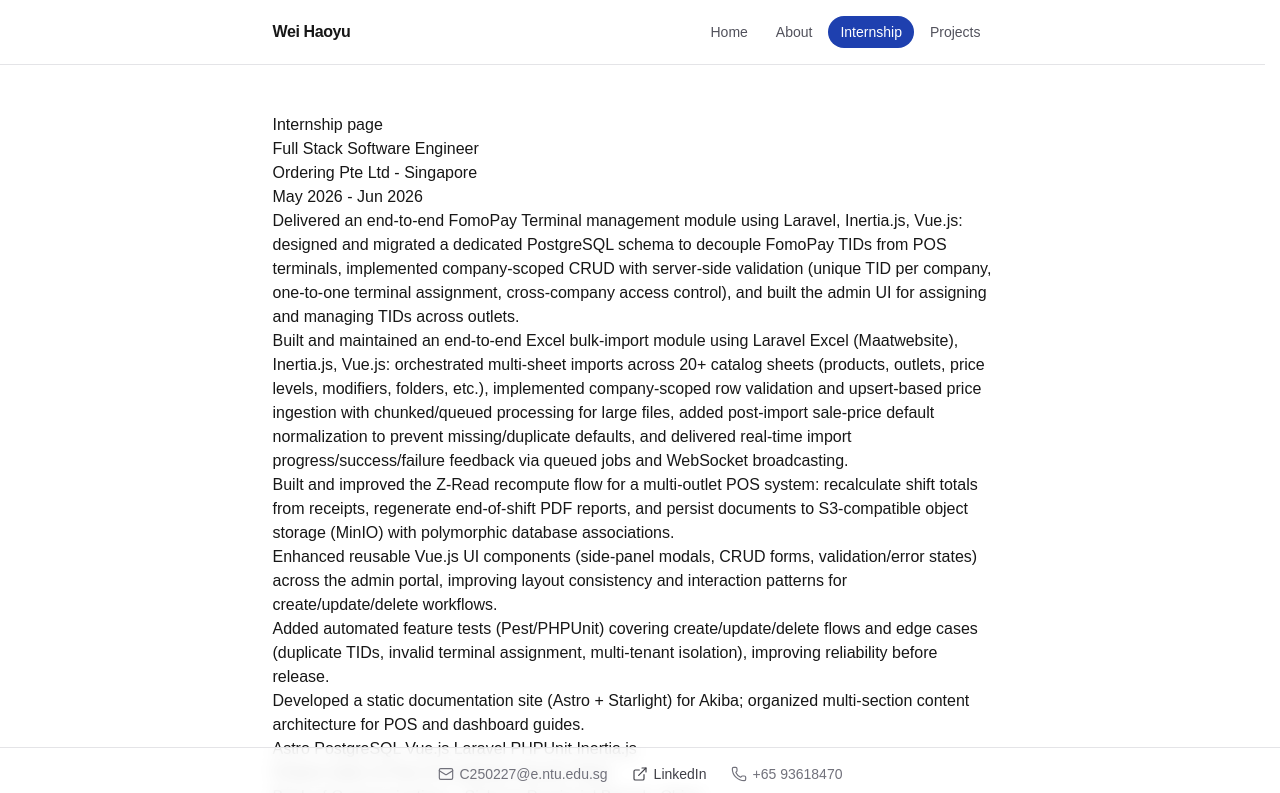
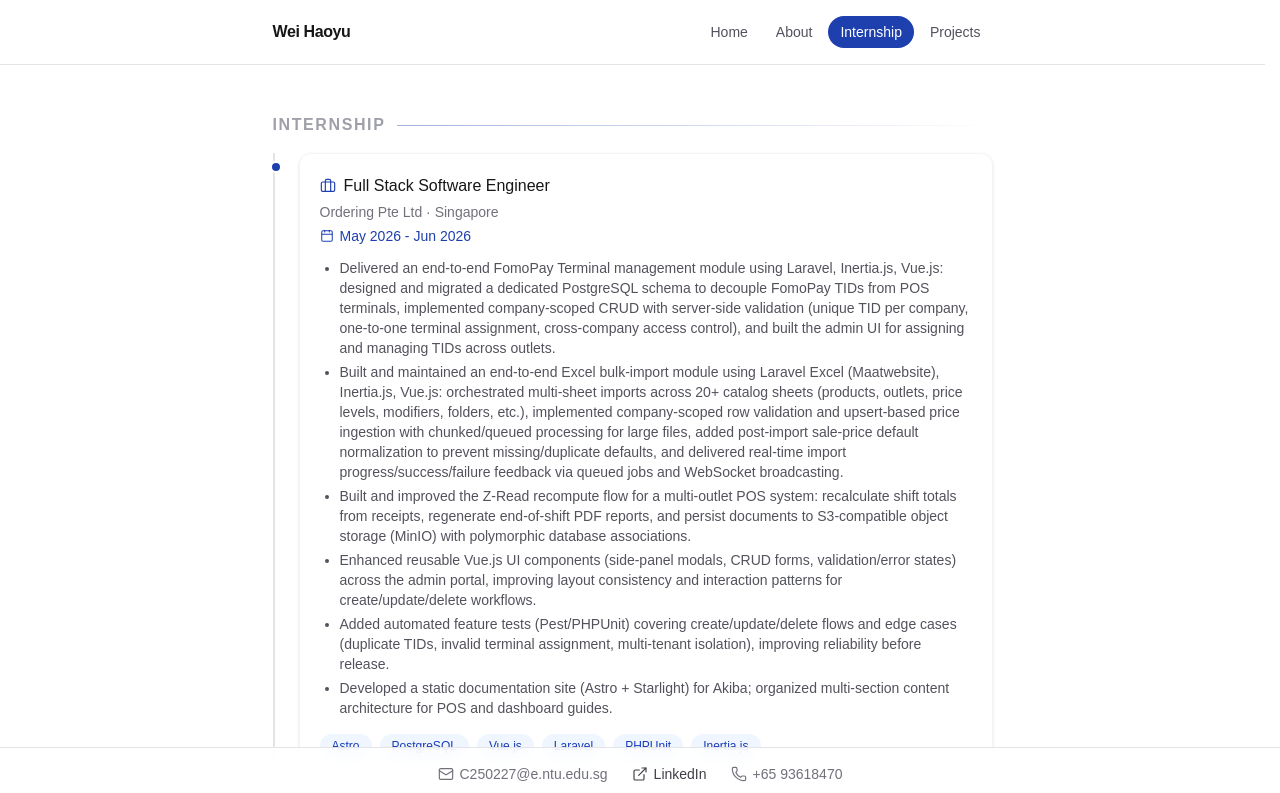
Before and after one commit to whyeric92-eng/my-website, a Next.js app: page /internship in a window 1280 px wide. Shown: the top 793 px of the page. Built offline with nearby package versions, Linux system fonts and the light colour scheme.

Commit message:
feat: polish the UI of internship page and make timelineCard and sectionLabel reusable

```diff
--- a/app/about/page.tsx
+++ b/app/about/page.tsx
@@ -1,5 +1,6 @@
-import type { ReactNode } from "react";
-import { Calendar, FileText, GraduationCap, Users } from "lucide-react";
+import { FileText, GraduationCap, Users } from "lucide-react";
+import SectionLabel from "@/components/SectionLabel";
+import TimelineCard from "@/components/TimelineCard";
 import { bio, education, communityExperience, hobbies } from "@/data/about";
 
 const bioKeywords = ["AI Companion", "Tanjong Pagar Community Club"];
@@ -28,46 +29,9 @@
   );
 }
 
-function SectionLabel({ children }: { children: ReactNode }) {
+function renderBioBullet(bullet: string) {
   return (
-    <div className="flex items-center gap-3">
-      <p className="shrink-0 text-base font-semibold uppercase tracking-widest text-zinc-400 dark:text-zinc-600">
-        {children}
-      </p>
-      <div className="h-px flex-1 bg-gradient-to-r from-accent/40 to-transparent" />
-    </div>
-  );
-}
-
-function TimelineCard({
-  icon,
-  title,
-  subtitle,
-  duration,
-  bullets,
-}: {
-  icon: ReactNode;
-  title: string;
-  subtitle: string;
-  duration: string;
-  bullets: string[];
-}) {
-  return (
-    <div className="relative">
-      <span className="absolute -left-[29px] top-2 h-3 w-3 rounded-full border-2 border-background bg-accent" />
-      <div className="rounded-xl border border-zinc-100 p-5 shadow-sm dark:border-zinc-800">
-        <div className="flex items-center gap-2">
-          <span className="text-accent">{icon}</span>
-          <h3 className="font-medium">{title}</h3>
-        </div>
-        <p className="mt-1 text-sm text-zinc-500 dark:text-zinc-400">{subtitle}</p>
-        <p className="mt-1 flex items-center gap-1.5 text-sm text-accent">
-          <Calendar className="h-3.5 w-3.5" strokeWidth={1.75} />
-          {duration}
-        </p>
-        <ul className="mt-3 list-disc space-y-1 pl-5 text-sm text-zinc-600 dark:text-zinc-400">
-          {bullets.map((bullet) => (
-            <li key={bullet}>
+    <>
       {bullet}
       {certificateLinks[bullet]?.map((cert) => (
         <a
@@ -81,11 +45,7 @@
           {cert.label}
         </a>
       ))}
-            </li>
-          ))}
-        </ul>
-      </div>
-    </div>
+    </>
   );
 }
 
@@ -108,6 +68,7 @@
             subtitle={education.degree}
             duration={education.duration}
             bullets={education.details}
+            renderBullet={renderBioBullet}
           />
         </div>
       </section>
--- a/app/internship/page.tsx
+++ b/app/internship/page.tsx
@@ -1,30 +1,27 @@
+import { Briefcase } from "lucide-react";
+import SectionLabel from "@/components/SectionLabel";
+import TimelineCard from "@/components/TimelineCard";
 import { internships } from "@/data/internship";
+
 export default function Internship() {
   return (
-      <div>
-        <h1> Internship page </h1>
-
+    <div className="mx-auto max-w-3xl space-y-12">
+      <section className="space-y-4">
+        <SectionLabel>Internship</SectionLabel>
+        <div className="relative space-y-6 border-l-2 border-zinc-200 pl-6 dark:border-zinc-800">
           {internships.map((internship) => (
-          <div key={internship.company}>
-            <h2>{internship.role}</h2>
-            <p>
-              {internship.company} - {internship.location}
-            </p>
-            <p>{internship.duration}</p>
-
-            <ul>
-              {internship.bullets.map((bullet) => (
-                <li key={bullet}>{bullet}</li>
-              ))}
-            </ul>
-
-            <div>
-              {internship.skills.map((skill) => (
-                <span key={skill}> {skill} </span>
+            <TimelineCard
+              key={internship.company}
+              icon={<Briefcase className="h-4 w-4" strokeWidth={1.75} />}
+              title={internship.role}
+              subtitle={`${internship.company} · ${internship.location}`}
+              duration={internship.duration}
+              bullets={internship.bullets}
+              tags={internship.skills}
+            />
           ))}
         </div>
-          </div>
-        ))}
+      </section>
     </div>
   );
 }
--- /dev/null
+++ b/components/SectionLabel.tsx
@@ -0,0 +1,12 @@
+import type { ReactNode } from "react";
+
+export default function SectionLabel({ children }: { children: ReactNode }) {
+  return (
+    <div className="flex items-center gap-3">
+      <p className="shrink-0 text-base font-semibold uppercase tracking-widest text-zinc-400 dark:text-zinc-600">
+        {children}
+      </p>
+      <div className="h-px flex-1 bg-gradient-to-r from-accent/40 to-transparent" />
+    </div>
+  );
+}
--- /dev/null
+++ b/components/TimelineCard.tsx
@@ -0,0 +1,54 @@
+import type { ReactNode } from "react";
+import { Calendar } from "lucide-react";
+
+export default function TimelineCard({
+  icon,
+  title,
+  subtitle,
+  duration,
+  bullets,
+  renderBullet = (bullet: string) => bullet,
+  tags,
+}: {
+  icon: ReactNode;
+  title: string;
+  subtitle: string;
+  duration: string;
+  bullets: string[];
+  renderBullet?: (bullet: string) => ReactNode;
+  tags?: string[];
+}) {
+  return (
+    <div className="relative">
+      <span className="absolute -left-[29px] top-2 h-3 w-3 rounded-full border-2 border-background bg-accent" />
+      <div className="rounded-xl border border-zinc-100 p-5 shadow-sm dark:border-zinc-800">
+        <div className="flex items-center gap-2">
+          <span className="text-accent">{icon}</span>
+          <h3 className="font-medium">{title}</h3>
+        </div>
+        <p className="mt-1 text-sm text-zinc-500 dark:text-zinc-400">{subtitle}</p>
+        <p className="mt-1 flex items-center gap-1.5 text-sm text-accent">
+          <Calendar className="h-3.5 w-3.5" strokeWidth={1.75} />
+          {duration}
+        </p>
+        <ul className="mt-3 list-disc space-y-1 pl-5 text-sm text-zinc-600 dark:text-zinc-400">
+          {bullets.map((bullet) => (
+            <li key={bullet}>{renderBullet(bullet)}</li>
+          ))}
+        </ul>
+        {tags && tags.length > 0 && (
+          <div className="mt-4 flex flex-wrap gap-2">
+            {tags.map((tag) => (
+              <span
+                key={tag}
+                className="rounded-full bg-blue-50 px-3 py-1 text-xs font-medium text-blue-800 dark:bg-blue-950/40 dark:text-blue-300"
+              >
+                {tag}
+              </span>
+            ))}
+          </div>
+        )}
+      </div>
+    </div>
+  );
+}
```
Lines whose indentation alone changed are shown as unchanged.
